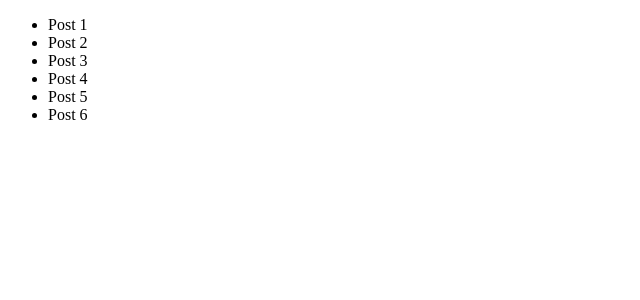
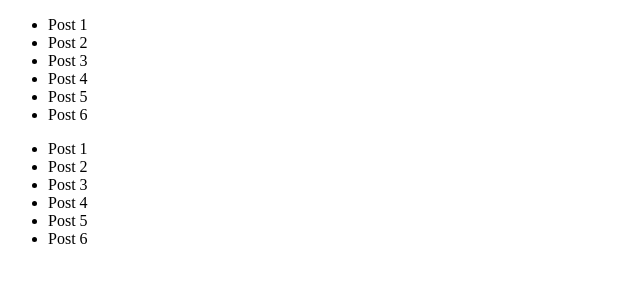
Before and after one commit to pramotepon/angular_learning, an Angular app: page / in a window 1280 px wide. Shown: the top 300 px of the page, without its empty margins (0-640 px from the left). Built offline with nearby package versions, Linux system fonts and the light colour scheme.

Commit message:
Service: Best practic

```diff
--- a/src/app/Services/post.service.ts
+++ b/src/app/Services/post.service.ts
@@ -1,4 +1,8 @@
+import { Injectable } from "@angular/core"
 export class PostService {
+  // Pass object parameter
+  // @Injectable({ providedIn: 'root' })
+
   postList: Array<any> = [
     {
       id: 1, postTitle: "Post 1"
--- a/src/app/app.component.html
+++ b/src/app/app.component.html
@@ -1,2 +1,4 @@
 <!-- Service -->
 <app-post></app-post>
+<!-- DI Providers & Injectable Decorator -->
+<app-post-list></app-post-list>
--- a/src/app/post-list/post-list.component.html
+++ b/src/app/post-list/post-list.component.html
@@ -1 +1,3 @@
-{{ fromPostParent }}
+<ul>
+  <li *ngFor="let post of postList">{{ post.postTitle }}</li>
+</ul>
--- a/src/app/post-list/post-list.component.ts
+++ b/src/app/post-list/post-list.component.ts
@@ -1,12 +1,14 @@
-import { Component, Input } from '@angular/core';
+import { Component } from '@angular/core';
+import { PostService } from '../Services/post.service';
 
 @Component({
   selector: 'app-post-list',
   templateUrl: './post-list.component.html',
-  styleUrls: ['./post-list.component.css']
+  styleUrls: ['./post-list.component.css'],
 })
 export class PostListComponent {
-  @Input() fromPostParent: string = '';
-  constructor() { }
-
+  postList: Array<any> = [];
+  constructor(private postService: PostService) {
+    this.postList = postService.postList;
+  }
 }
--- a/src/app/post/post.component.ts
+++ b/src/app/post/post.component.ts
@@ -4,7 +4,6 @@ import { PostService } from '../Services/post.service';
   selector: 'app-post',
   templateUrl: './post.component.html',
   styleUrls: ['./post.component.css'],
-  providers: [PostService]
 })
 export class PostComponent implements OnInit {
 
```
Also changed, not shown: src/app/app.module.ts (+5 -2 lines), 1 other file (tests, documents, lock files or other folders).
